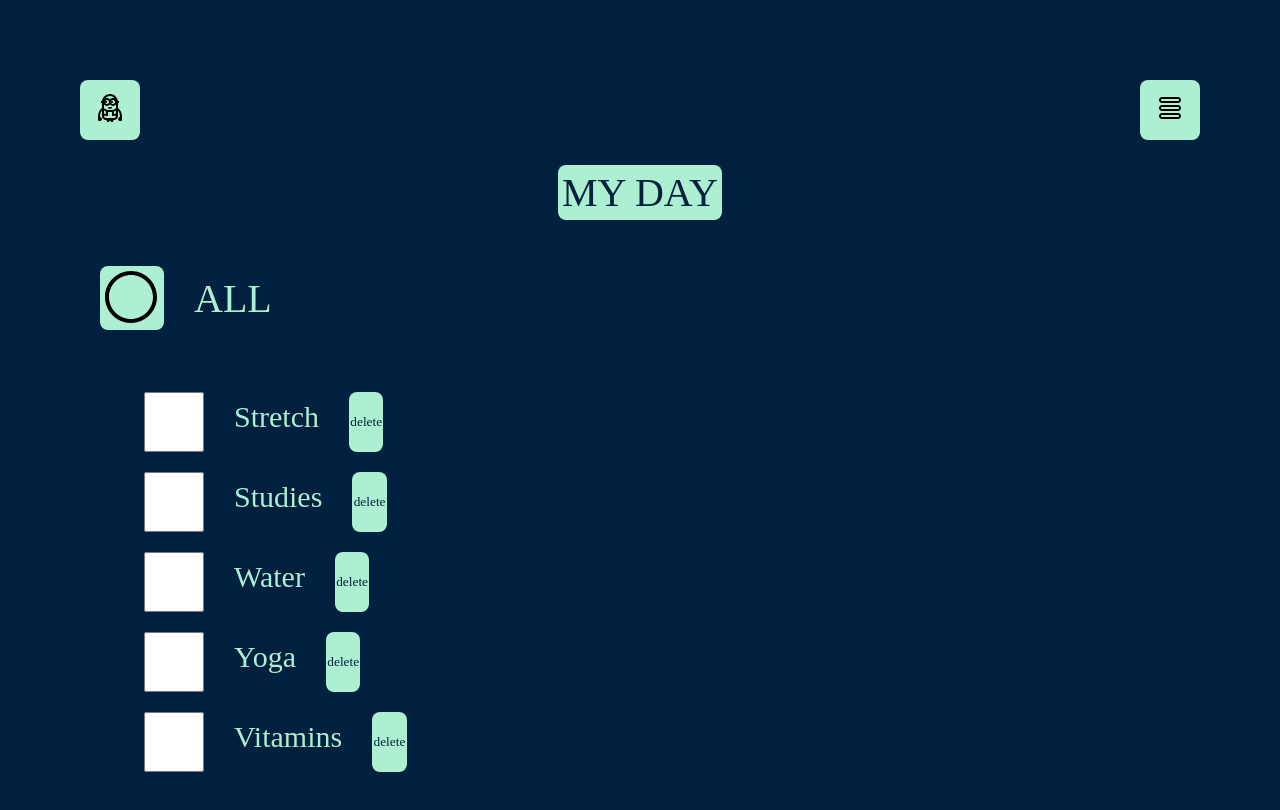
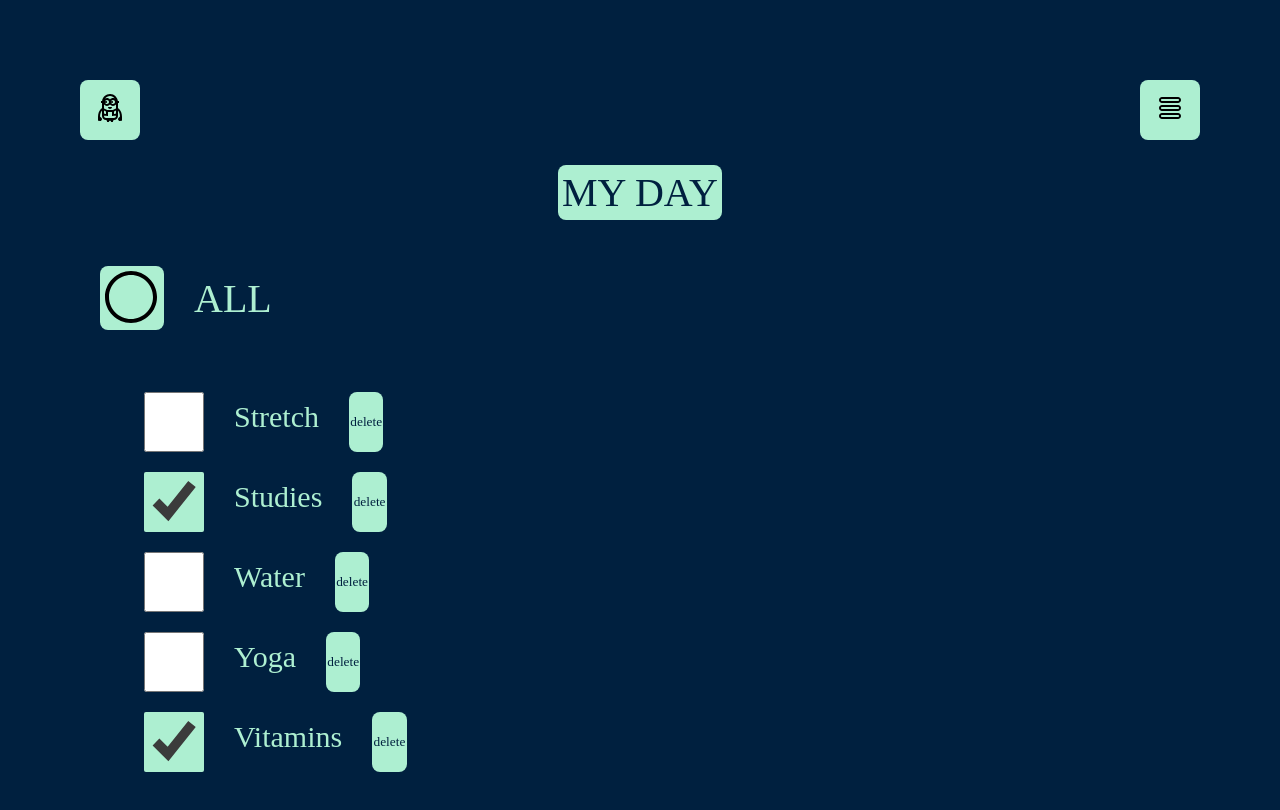
Before and after one commit to MarinaGromova/FileStorage, a React (Vite) app in the folder file-project/: page / in a window 1280 px wide. Shown: the top 810 px of the page. Built offline with nearby package versions, Linux system fonts and the light colour scheme.

Commit message:
delete, choice

```diff
--- a/file-project/src/components/Project/newTodo/NewTodo.tsx
+++ b/file-project/src/components/Project/newTodo/NewTodo.tsx
@@ -2,7 +2,7 @@ import { useState } from 'react'
 import { Button, ButtonIcon } from '../button/Button'
 import styles from './NewTodo.module.scss'
 
-/* TODO: 1. Сделать кнопку DELETE.
+/* TODO: 1. Сделать кнопку DELETE.  ☑
 				 2. Доделать кнопку: выбрать всё.
 				 3. Менять местами таски.
 				 4. Добавлять новые таски через кнопку Add.
@@ -11,35 +11,32 @@ import styles from './NewTodo.module.scss'
 */
 
 const data = [
-	{ task: 'Stretch' },
-	{ task: 'Studies' },
-	{ task: 'Water' },
-	{ task: 'Yoga' },
-	{ task: 'Vitamins' },
+	{ id: 1, task: 'Stretch', isDone: false },
+	{ id: 2, task: 'Studies', isDone: true },
+	{ id: 3, task: 'Water', isDone: false },
+	{ id: 4, task: 'Yoga', isDone: false },
+	{ id: 5, task: 'Vitamins', isDone: true },
 ]
 
-const dataArray = data.map(item => {
-	return item.task
-})
-
 export const NewTodo = () => {
-	const [tasks, setTasks] = useState(dataArray)
-	const [choice, setChoice] = useState(false)
+	const [tasks, setTasks] = useState(data)
+	// const [choice, setChoice] = useState(false)
 	const [choiceAll, setChoiceAll] = useState(false)
+	// const [title, setTitle] = useState('')
 
 	const deleteTask = (index: number) => {
 		const updateTack = tasks.filter((_, i) => i !== index)
 		setTasks(updateTack)
 	}
 
-	// const choiceTask = (index: number) => {
-	// const updateChoice = tasks[index]
-	// console.log(index)
-	// console.log(tasks)
-	// if (updateChoice) {
-	// 	setChoice(!choice)
-	// }
-	// }
+	const choiceTask = (index: number, isDone: boolean) => {
+		let task = tasks.find(t => t.id === index)
+		if (task) {
+			task.isDone = isDone
+		}
+		let copy = [...tasks]
+		setTasks(copy)
+	}
 
 	return (
 		<>
@@ -68,17 +65,25 @@ export const NewTodo = () => {
 					<p>ALL</p>
 				</div>
 				<ul className={styles.wrapper}>
-					{tasks.map((task, index) => (
-						<li key={index} className={styles.li}>
-							<input
-								type='checkbox'
-								// checked={choice}
-								onClick={() => setChoice(!choice)}
-							/>
-							<span className={styles.p}>{task}</span>
-							<button onClick={() => deleteTask(index)}>delete</button>
-						</li>
-					))}
+					{tasks.map((t, index) => {
+						const handleChange = (e: ChangeEvent) => {
+							choiceTask(t.id, e.target.checked)
+						}
+						const removeTask = () => {
+							deleteTask(index)
+						}
+						return (
+							<li key={t.id} className={styles.li}>
+								<input
+									type='checkbox'
+									checked={t.isDone}
+									onChange={handleChange}
+								/>
+								<span className={styles.p}>{t.task}</span>
+								<button onClick={removeTask}>delete</button>
+							</li>
+						)
+					})}
 				</ul>
 			</div>
 		</>
```
